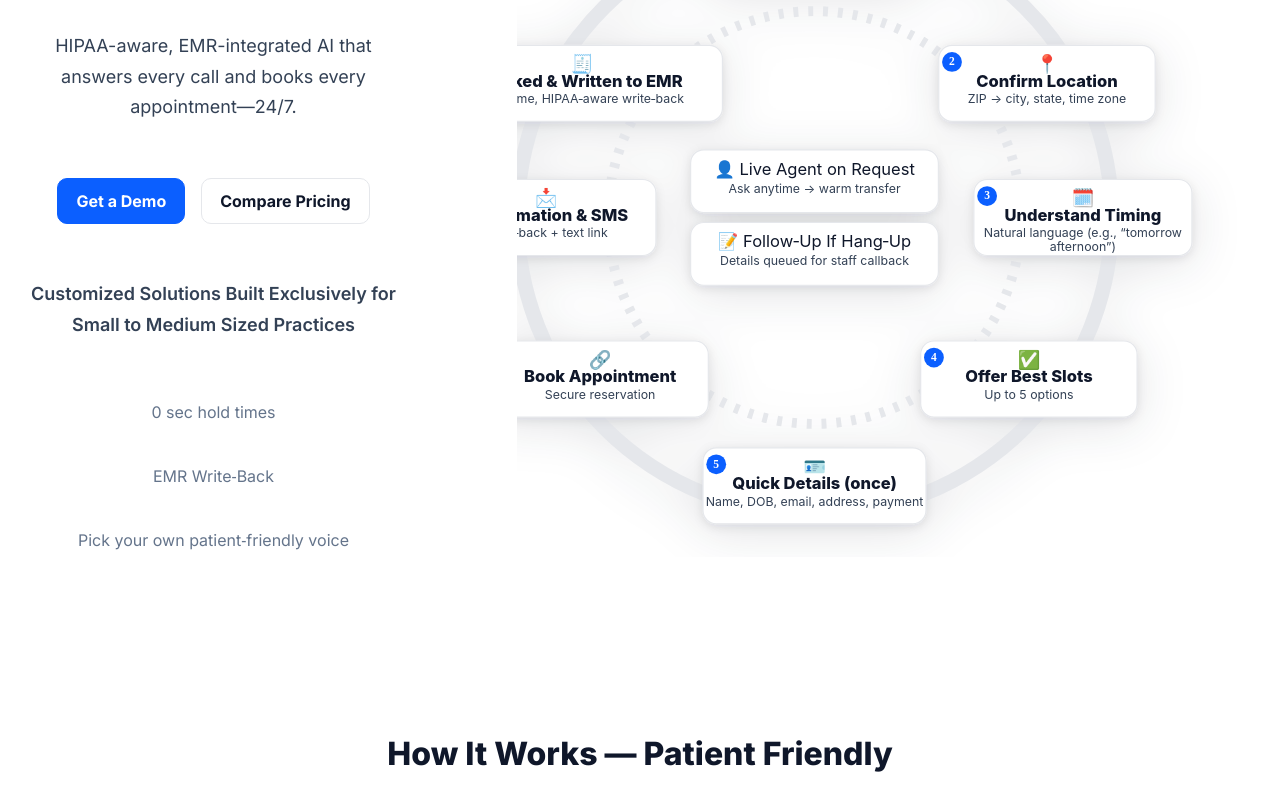
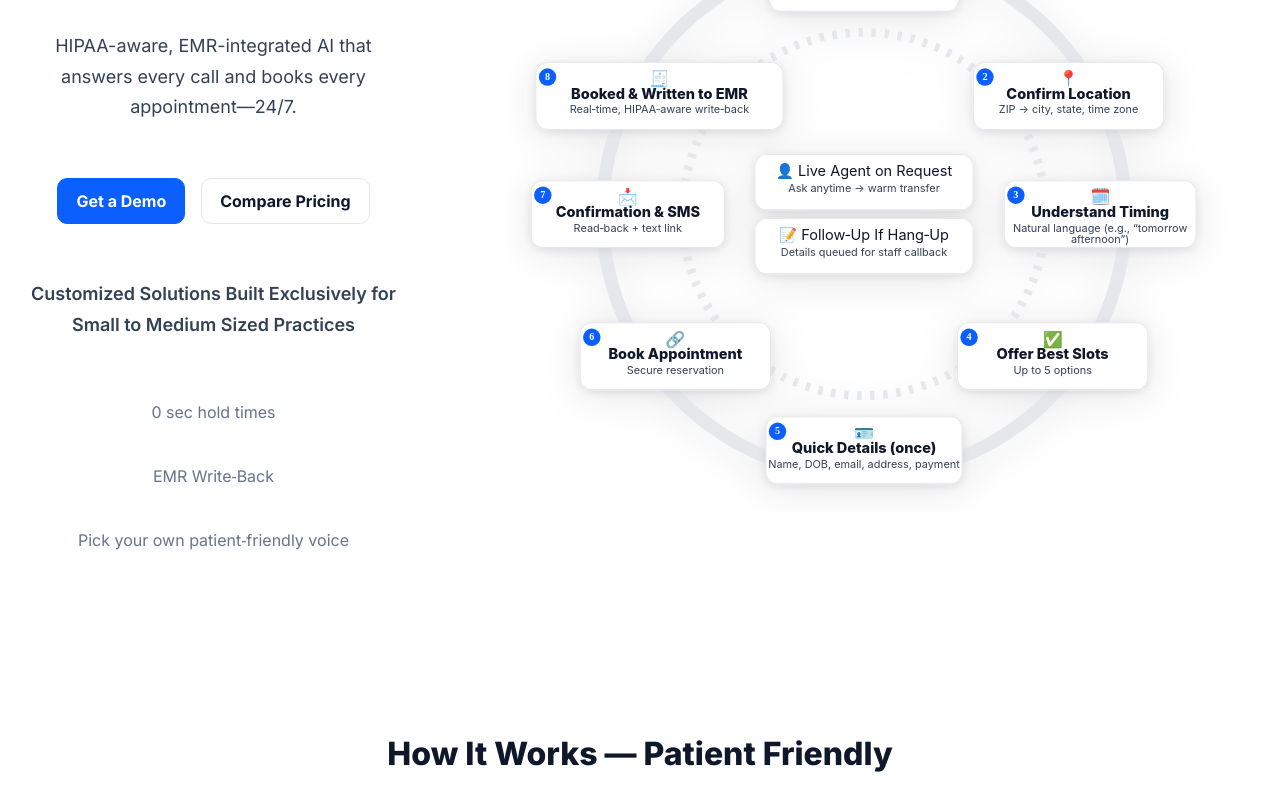
Before and after one commit to bdk76/gabar-ai-site, a plain HTML site: page index.html in a window 1280 px wide. Shown: the part 347-1136 px from the top of the page. Drawn offline with Linux system fonts and the light colour scheme.

Commit message:
Add files via upload

```diff
--- a/styles.css
+++ b/styles.css
@@ -47,19 +47,19 @@ html,body{margin:0;padding:0;background:var(--bg);color:var(--ink);font-family:I
 .trust-bullets li{font-size:16px;padding:6px 0}
 .hero-art{width:100%;display:flex;justify-content:center;align-items:center;padding:0;overflow:hidden;max-width:100%}
 
-/* === Flow graphic: BALANCED 140% size === */
+/* === Flow graphic: OPTIMAL 115% size - no truncation === */
 .flow-graphic{
   display:block;
-  width:140%;              /* Optimal size - prominent but not overwhelming */
-  max-width:1200px;        /* Prevent excessive scaling on large screens */
+  width:115%;              /* Optimal size - visible without truncation */
+  max-width:1000px;        /* Reasonable constraint for large screens */
   height:auto;
   margin:0 auto;
-  margin-left:-20%;        /* Gentle offset to center enlarged image */
+  margin-left:-7.5%;       /* Minimal offset for proper centering */
   transform:scale(1);
   transform-origin:center center;
   transition:transform 220ms ease, filter 220ms ease;
   will-change:transform, filter;
-  filter: drop-shadow(0 8px 24px rgba(15,23,42,0.12));
+  filter: drop-shadow(0 6px 20px rgba(15,23,42,0.10));
   position:relative;
   z-index:1;
 }
@@ -68,14 +68,15 @@ html,body{margin:0;padding:0;background:var(--bg);color:var(--ink);font-family:I
 @media (hover: hover) and (pointer: fine){
   .flow-graphic:hover{
     transform:scale(1.02);
-    filter: drop-shadow(0 12px 32px rgba(15,23,42,0.18));
+    filter: drop-shadow(0 10px 28px rgba(15,23,42,0.15));
   }
 }
 
 /* Desktop specific adjustments */
 @media (min-width: 1200px){
-  .hero-grid{ grid-template-columns: 35% 65%; gap:60px; }
-  .flow-graphic{ width:150%; margin-left:-25%; max-width:1400px; }
+  .hero-grid{ grid-template-columns: 35% 65%; gap:50px; }
+  .flow-graphic{ width:120%; margin-left:-10%; max-width:1100px; }
+}
 }
 }
 }
@@ -128,12 +129,12 @@ table.compare{width:100%;border-collapse:collapse}
 /* Responsive adjustments */
 @media (max-width: 1199px){
   .hero-grid{grid-template-columns:38% 62%;gap:40px}
-  .flow-graphic{width:130%;margin-left:-15%}
+  .flow-graphic{width:110%;margin-left:-5%}
 }
 
 @media (max-width: 980px){
   .hero-grid{grid-template-columns:1fr;gap:50px}
-  .flow-graphic{width:120%;margin-left:-10%}
+  .flow-graphic{width:105%;margin-left:-2.5%}
   .hero-copy{padding-right:20px;text-align:center}
   .trust-bullets{flex-direction:row;gap:24px}
   .steps{grid-template-columns:repeat(2,1fr)}
@@ -142,7 +143,7 @@ table.compare{width:100%;border-collapse:collapse}
 }
 
 @media (max-width: 560px){
-  .flow-graphic{width:110%;margin-left:-5%}
+  .flow-graphic{width:100%;margin-left:0}
   .hero h1{font-size:32px}
   .trust-bullets{flex-direction:column;gap:16px}
   .steps,.cards,.stats-grid{grid-template-columns:1fr}
```
